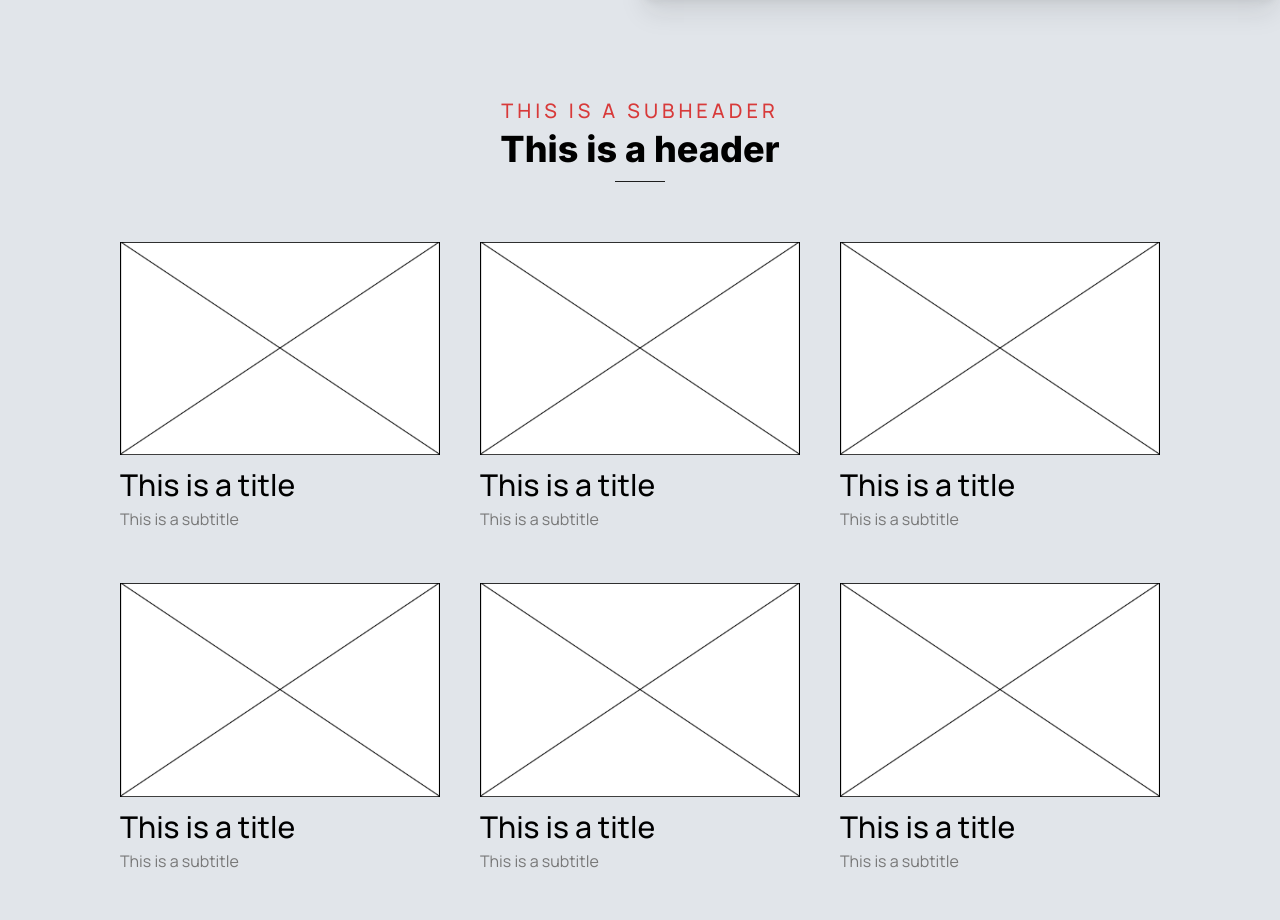
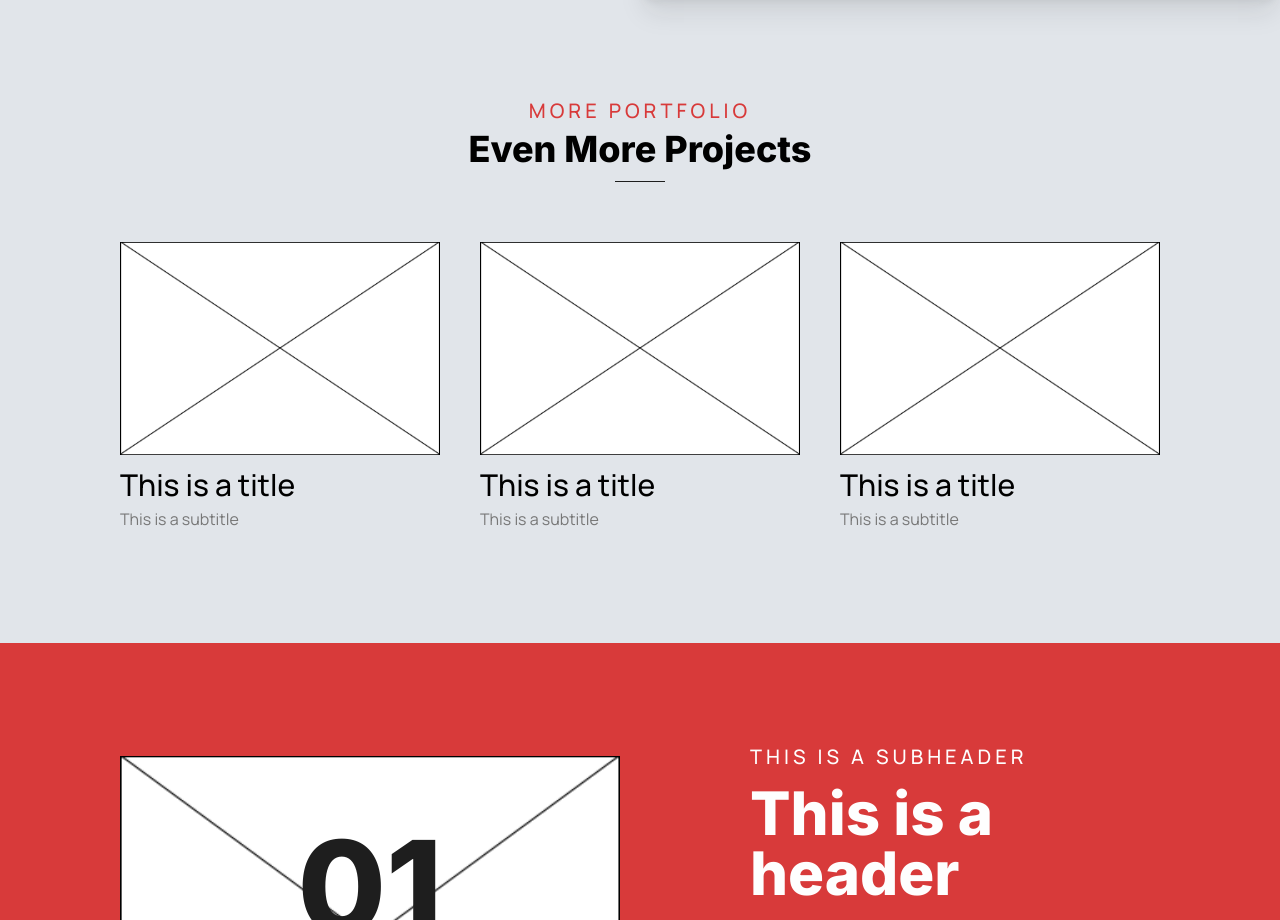
Before and after one commit to dc-darren/dc-darren.github.io, a React (Create React App) app: page / in a window 1280 px wide. Shown: the part 1880-2800 px from the top of the page. Built offline with nearby package versions, Linux system fonts and the light colour scheme.

Commit message:
Portfolio & More Portfolio (component) section copywriting

```diff
--- a/src/App.js
+++ b/src/App.js
@@ -1,4 +1,8 @@
+import MorePortfolioItem from "./component/MorePortfolioItem"
+
 function App() {
+
+  const imgAsset = (path) => "assets/images/" + path
 
   const handleGetInTouch = () => {
     const destinationEmail = "darren.denisson@gmail.com"
@@ -52,8 +56,8 @@ function App() {
         {/* Portfolio Header */}
         <section id="portfolio" className="bg-dc-white">
           <div className="dc-container flex flex-col justify-between items-center gap-1 py-10 sm:py-16 lg:py-25">
-            <p className="dc-subheader text-xl text-dc-red">This is a subheader</p>
-            <h2 className="dc-header text-3xl lg:text-4xl">This is a header</h2>
+            <p className="dc-subheader text-xl text-dc-red">Portfolio</p>
+            <h2 className="dc-header text-3xl lg:text-4xl">Projects Showcase</h2>
             <div className="dc-separator"></div>
           </div>
         </section>
@@ -102,59 +106,14 @@ function App() {
         <section id="more-portfolio" className="bg-dc-light-gray">
           <div className="dc-container flex flex-col gap-5 sm:gap-10 lg:gap-15 px-5 sm:px-10 lg:px-30 py-10 sm:py-16 lg:py-25">
             <div className="flex flex-col justify-between items-center gap-1">
-              <p className="dc-subheader text-xl text-dc-red">This is a subheader</p>
-              <h2 className="dc-header text-3xl lg:text-4xl">This is a header</h2>
+              <p className="dc-subheader text-xl text-dc-red">More Portfolio</p>
+              <h2 className="dc-header text-3xl lg:text-4xl">Even More Projects</h2>
               <div className="dc-separator"></div>
             </div>
             <div className="dc-grid gap-4 sm:gap-x-5 sm:gap-y-6 lg:gap-10">
-              {/* More Portfolio Item */}
-              <a href="#portfolio-3" className="block dc-more-portfolio-item">
-                <img src="assets/images/sample-image.png" alt="Avatar" className="w-full aspect-[3/2]" />
-                <div className="flex flex-col gap-y-1 py-3">
-                  <h3 className="font-medium text-3xl">This is a title</h3>
-                  <p className="text-dc-gray">This is a subtitle</p>
-                </div>
-              </a>
-              {/* More Portfolio Item */}
-              <a href="#portfolio-4" className="block dc-more-portfolio-item">
-                <img src="assets/images/sample-image.png" alt="Avatar" className="w-full aspect-[3/2]" />
-                <div className="flex flex-col gap-y-1 py-3">
-                  <h3 className="font-medium text-3xl">This is a title</h3>
-                  <p className="text-dc-gray">This is a subtitle</p>
-                </div>
-              </a>
-              {/* More Portfolio Item */}
-              <a href="#portfolio-5" className="block dc-more-portfolio-item">
-                <img src="assets/images/sample-image.png" alt="Avatar" className="w-full aspect-[3/2]" />
-                <div className="flex flex-col gap-y-1 py-3">
-                  <h3 className="font-medium text-3xl">This is a title</h3>
-                  <p className="text-dc-gray">This is a subtitle</p>
-                </div>
-              </a>
-              {/* More Portfolio Item */}
-              <a href="#portfolio-6" className="block dc-more-portfolio-item">
-                <img src="assets/images/sample-image.png" alt="Avatar" className="w-full aspect-[3/2]" />
-                <div className="flex flex-col gap-y-1 py-3">
-                  <h3 className="font-medium text-3xl">This is a title</h3>
-                  <p className="text-dc-gray">This is a subtitle</p>
-                </div>
-              </a>
-              {/* More Portfolio Item */}
-              <a href="#portfolio-7" className="hidden lg:block dc-more-portfolio-item">
-                <img src="assets/images/sample-image.png" alt="Avatar" className="w-full aspect-[3/2]" />
-                <div className="flex flex-col gap-y-1 py-3">
-                  <h3 className="font-medium text-3xl">This is a title</h3>
-                  <p className="text-dc-gray">This is a subtitle</p>
-                </div>
-              </a>
-              {/* More Portfolio Item */}
-              <a href="#portfolio-8" className="hidden lg:block dc-more-portfolio-item">
-                <img src="assets/images/sample-image.png" alt="Avatar" className="w-full aspect-[3/2]" />
-                <div className="flex flex-col gap-y-1 py-3">
-                  <h3 className="font-medium text-3xl">This is a title</h3>
-                  <p className="text-dc-gray">This is a subtitle</p>
-                </div>
-              </a>
+              <MorePortfolioItem link="#" imgSrc={imgAsset("sample-image.png")} imgAlt="More Portfolio Item" title="This is a title" subtitle="This is a subtitle" />
+              <MorePortfolioItem link="#" imgSrc={imgAsset("sample-image.png")} imgAlt="More Portfolio Item" title="This is a title" subtitle="This is a subtitle" />
+              <MorePortfolioItem link="#" imgSrc={imgAsset("sample-image.png")} imgAlt="More Portfolio Item" title="This is a title" subtitle="This is a subtitle" />
             </div>
           </div>
         </section>
--- /dev/null
+++ b/src/component/MorePortfolioItem.js
@@ -0,0 +1,15 @@
+function MorePortfolioItem ({ link, imgSrc, imgAlt, title, subtitle }) {
+  return (
+    <>
+      <a href={link} className="block dc-more-portfolio-item">
+        <img src={imgSrc} alt={imgAlt} className="w-full aspect-[3/2]" />
+        <div className="flex flex-col gap-y-1 py-3">
+          <h3 className="font-medium text-3xl">{title}</h3>
+          <p className="text-dc-gray">{subtitle}</p>
+        </div>
+      </a>
+    </>
+  )
+}
+
+export default MorePortfolioItem
```
